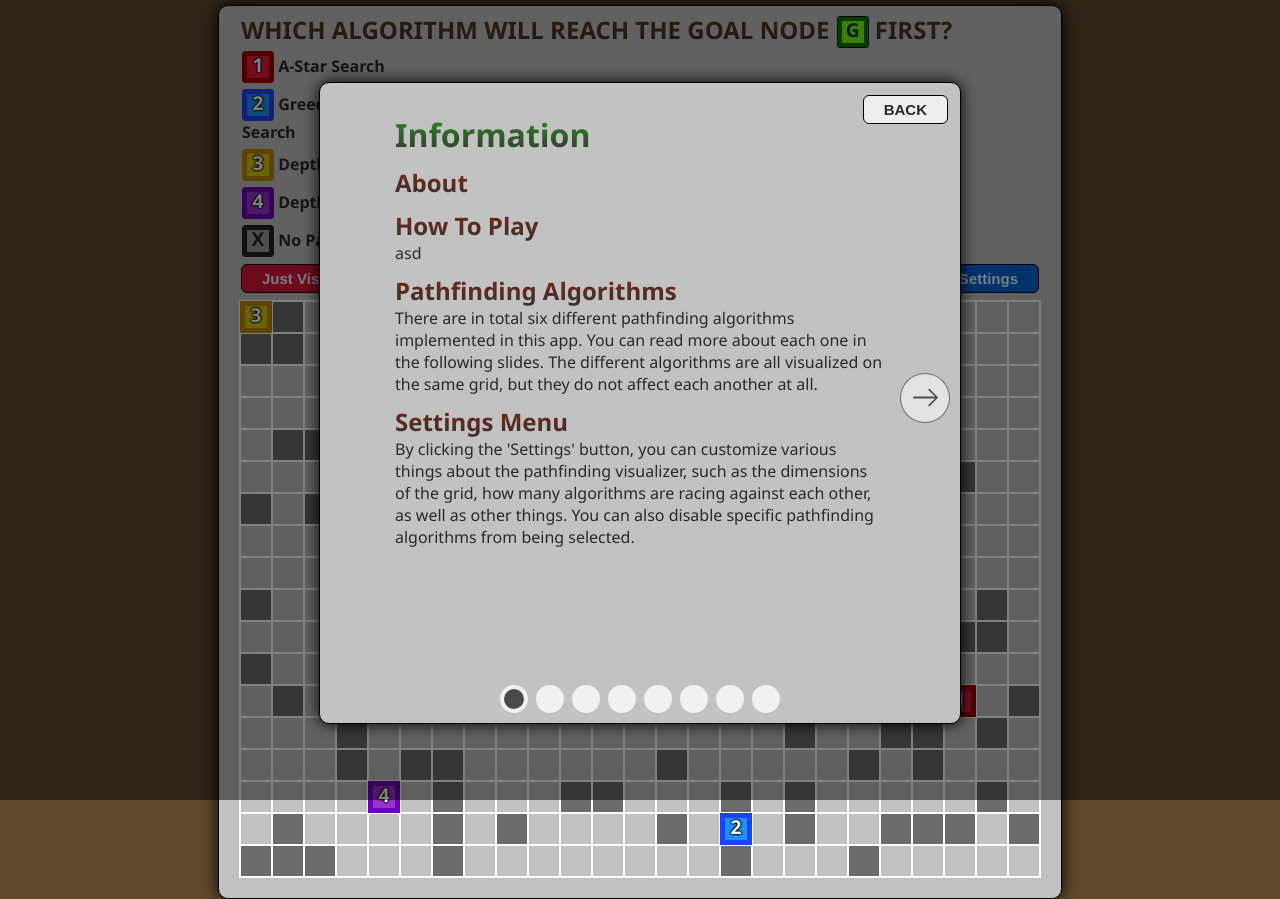
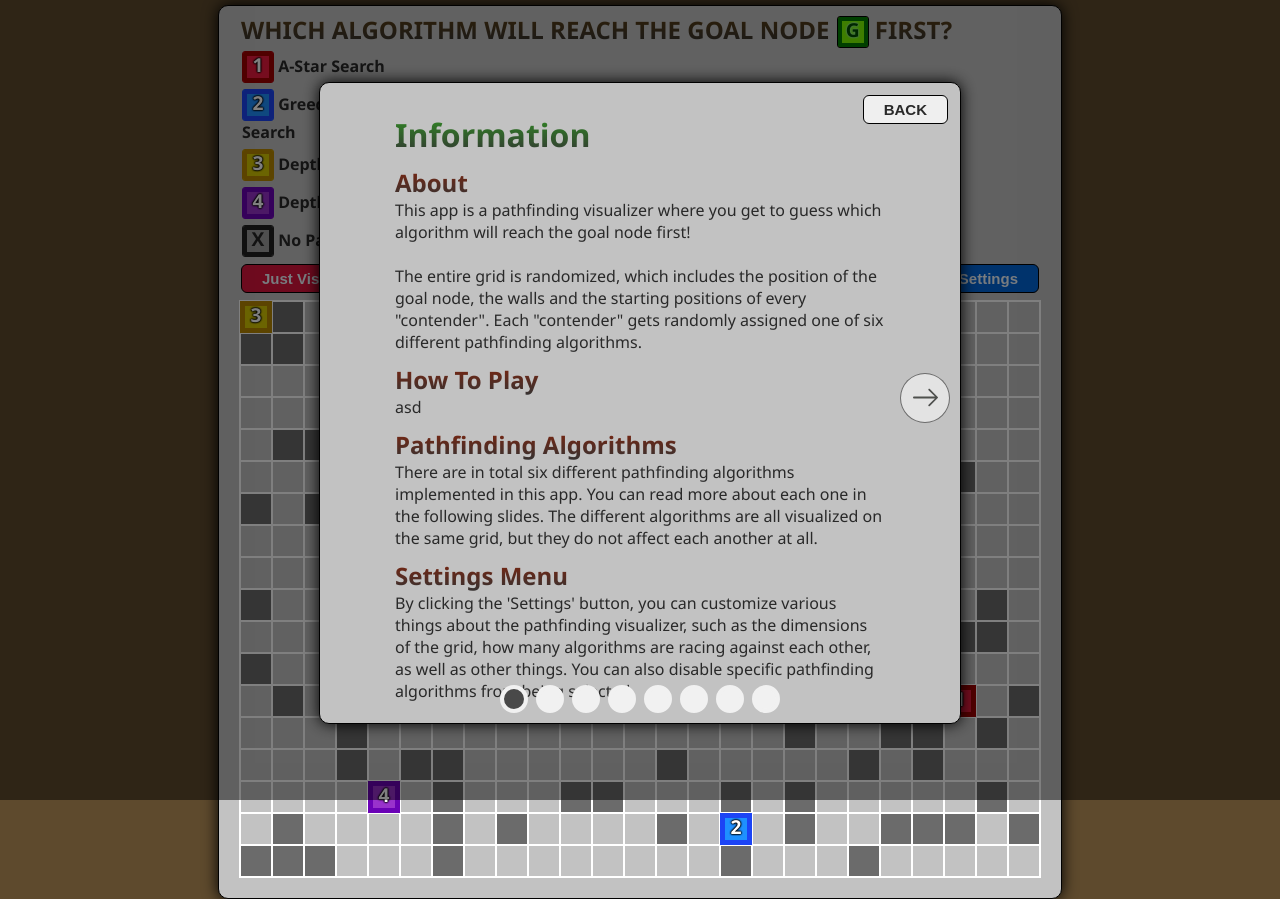
Before and after one commit to vik-ma/pathfinding-race, a React (Create React App) app: page / in a window 1280 px wide. Both pictures are taken after a click on the button "Information". Built offline with nearby package versions, Linux system fonts and the light colour scheme.

Commit message:
Added About section info

```diff
--- a/src/InfoSliders/AlgoInfo.js
+++ b/src/InfoSliders/AlgoInfo.js
@@ -5,7 +5,16 @@ export const AlgoInfo = [
     text: (
       <>
         <h2 className="infoSubTitle">About</h2>
-        <p></p>
+        <p>
+          This app is a pathfinding visualizer where you get to guess which
+          algorithm will reach the goal node first!
+          <br />
+          <br />
+          The entire grid is randomized, which includes the position of the goal
+          node, the walls and the starting positions of every "contender". Each
+          "contender" gets randomly assigned one of six different pathfinding
+          algorithms.
+        </p>
         <h2 className="infoSubTitle">How To Play</h2>
         <p>asd</p>
         <h2 className="infoSubTitle">Pathfinding Algorithms</h2>
@@ -33,7 +42,9 @@ export const AlgoInfo = [
       <>
         <h2 className="infoSubTitle">Start Nodes</h2>
         <p>
-          <div className="specialInfoText">These nodes are the start nodes:</div>{" "}
+          <div className="specialInfoText">
+            These nodes are the start nodes:
+          </div>{" "}
           <div className="node node-visited-1 node-start-1 titleBarNode infoNode">
             1
           </div>{" "}
@@ -54,7 +65,7 @@ export const AlgoInfo = [
         </p>
         <h2 className="infoSubTitle">Goal Node</h2>
         <p>
-        <div className="specialInfoText">This node is the goal node:</div>{" "}
+          <div className="specialInfoText">This node is the goal node:</div>{" "}
           <div className="node node-goal titleBarNode infoNode">G</div>
           <br />
           The visualizer will stop when the first algorithm reaches the goal
@@ -63,7 +74,9 @@ export const AlgoInfo = [
         </p>
         <h2 className="infoSubTitle">Walls</h2>
         <p>
-        <div className="specialInfoText">These darker nodes are wall nodes:</div>{" "}
+          <div className="specialInfoText">
+            These darker nodes are wall nodes:
+          </div>{" "}
           <div className="node node-wall infoNode"></div>
           <br />
           Pathfinding algorithms can not pass through these nodes. <br />
```
